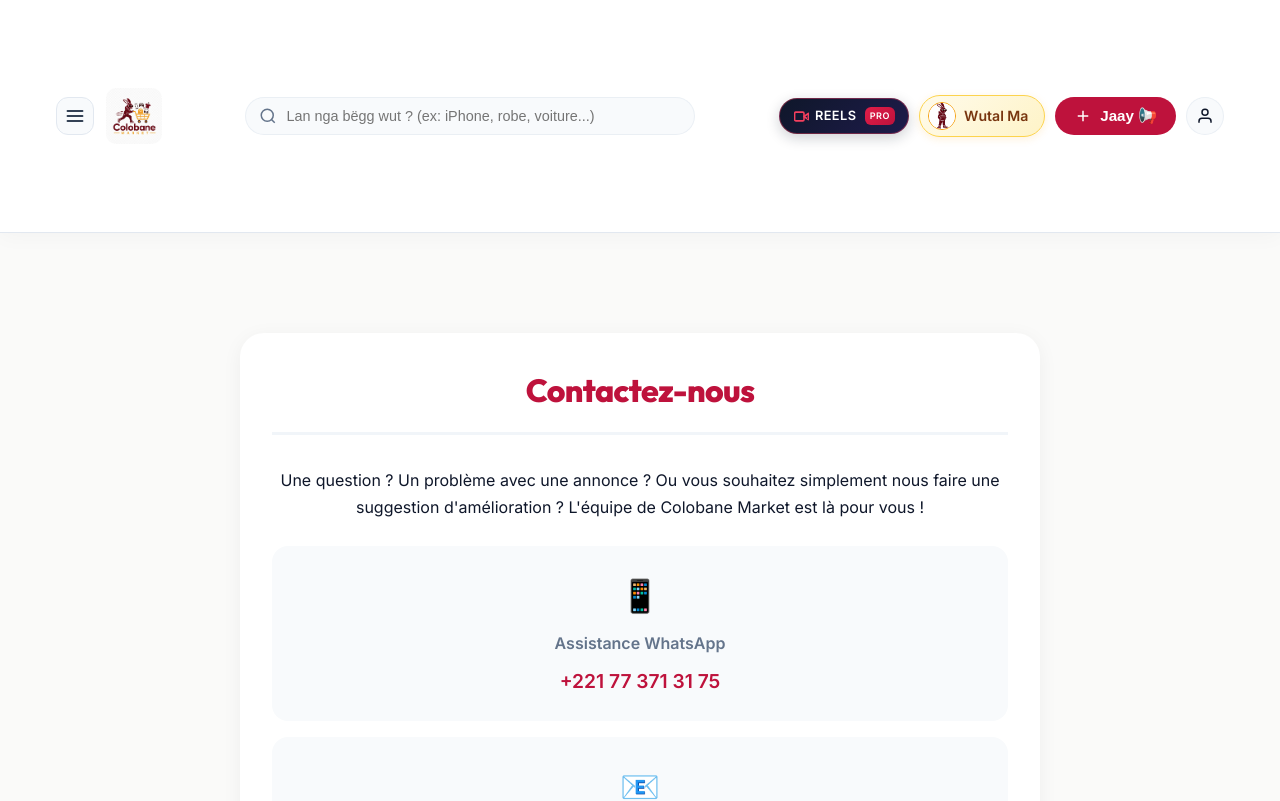
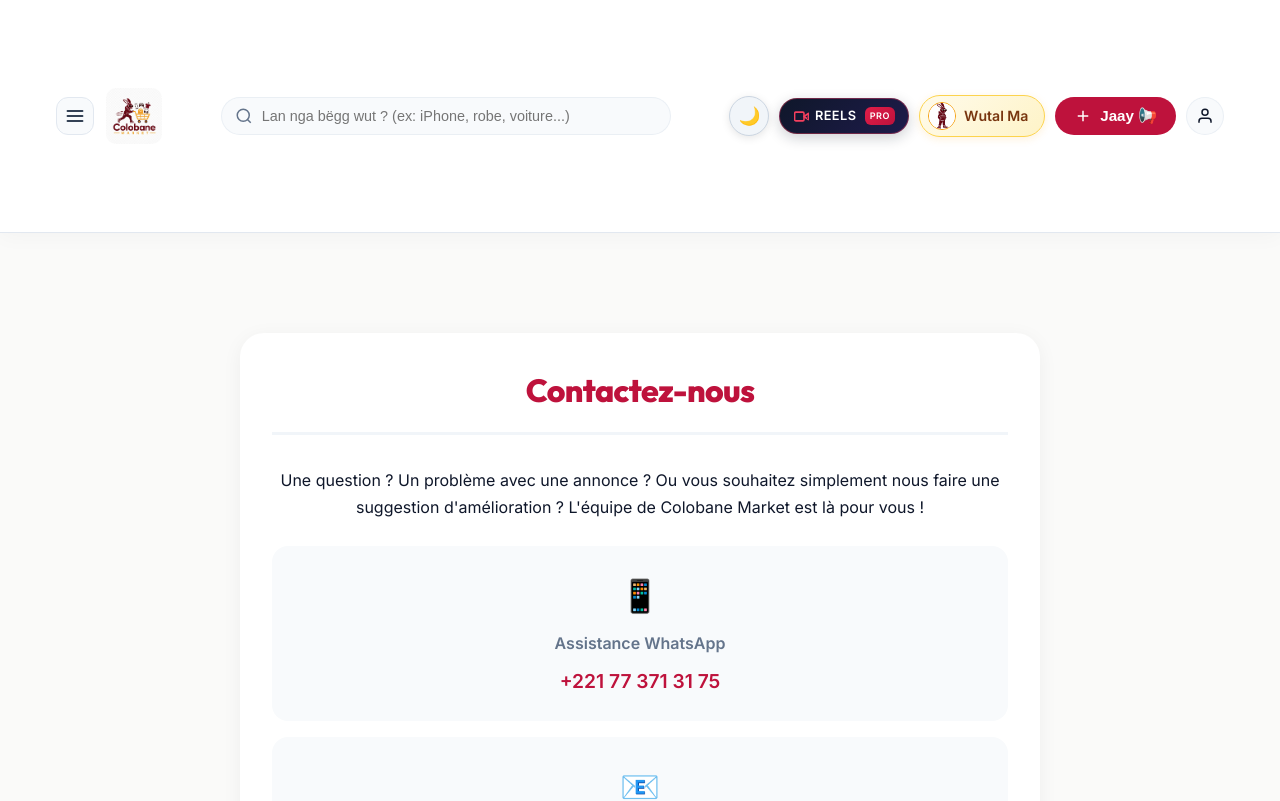
Before and after one commit to colways27-cell/colobane-market, a React (Vite) app: page /contact in a window 1280 px wide. Shown: the top 801 px of the page. Built offline with nearby package versions, Linux system fonts and the light colour scheme.

Commit message:
feat: add Dark Mode Luxe theme toggle and offline PWA status indicator

```diff
--- a/src/components/Navbar.jsx
+++ b/src/components/Navbar.jsx
@@ -16,6 +16,37 @@ const Navbar = () => {
   const [showNotificationsDrawer, setShowNotificationsDrawer] = useState(false);
   const [isInfosOpen, setIsInfosOpen] = useState(false);
   const [isAdmin, setIsAdmin] = useState(false);
+  const [isOnline, setIsOnline] = useState(navigator.onLine);
+  const [theme, setTheme] = useState(() => {
+    try {
+      return localStorage.getItem('colobane_theme') || 'light';
+    } catch (e) {
+      return 'light';
+    }
+  });
+
+  useEffect(() => {
+    document.documentElement.setAttribute('data-theme', theme);
+  }, [theme]);
+
+  useEffect(() => {
+    const handleOnline = () => setIsOnline(true);
+    const handleOffline = () => setIsOnline(false);
+    window.addEventListener('online', handleOnline);
+    window.addEventListener('offline', handleOffline);
+    return () => {
+      window.removeEventListener('online', handleOnline);
+      window.removeEventListener('offline', handleOffline);
+    };
+  }, []);
+
+  const toggleTheme = () => {
+    const nextTheme = theme === 'light' ? 'dark' : 'light';
+    setTheme(nextTheme);
+    localStorage.setItem('colobane_theme', nextTheme);
+    document.documentElement.setAttribute('data-theme', nextTheme);
+    toast.success(nextTheme === 'dark' ? '🌙 Mode Sombre Luxe activé !' : '☀️ Mode Clair activé !');
+  };
 
   const isProductPage = location.pathname.startsWith('/product/');
 
@@ -103,7 +134,12 @@ const Navbar = () => {
 
   return (
     <>
-      <header className="navbar-header" style={{ position: 'sticky', top: 0, zIndex: 100, background: 'rgba(255, 255, 255, 0.96)', backdropFilter: 'blur(12px)', borderBottom: '1px solid #E2E8F0', boxShadow: '0 4px 20px rgba(0,0,0,0.03)' }}>
+      {!isOnline && (
+        <div style={{ background: 'linear-gradient(135deg, #BE123C 0%, #9F1239 100%)', color: 'white', padding: '6px 12px', textAlign: 'center', fontSize: '0.82rem', fontWeight: 800, display: 'flex', alignItems: 'center', justifyContent: 'center', gap: '8px', zIndex: 1100 }}>
+          <span>📡 Mode Hors-Ligne Actif — Navigation sur le contenu en cache PWA</span>
+        </div>
+      )}
+      <header className="navbar-header" style={{ position: 'sticky', top: 0, zIndex: 100, background: theme === 'dark' ? 'rgba(15, 23, 42, 0.95)' : 'rgba(255, 255, 255, 0.96)', backdropFilter: 'blur(12px)', borderBottom: theme === 'dark' ? '1px solid #1E293B' : '1px solid #E2E8F0', boxShadow: '0 4px 20px rgba(0,0,0,0.03)' }}>
         <div className="section-container" style={{ display: 'flex', alignItems: 'center', justifyContent: 'space-between', height: '72px', padding: '0 1rem' }}>
 
           {/* Left: Logo */}
@@ -111,7 +147,7 @@ const Navbar = () => {
             <button
               className="active-scale"
               onClick={handleMenuClick}
-              style={{ background: '#F8FAFC', border: '1px solid #E2E8F0', borderRadius: '12px', cursor: 'pointer', padding: '8px', color: '#334155', display: 'flex', alignItems: 'center', justifyContent: 'center' }}
+              style={{ background: theme === 'dark' ? '#1E293B' : '#F8FAFC', border: theme === 'dark' ? '1px solid #334155' : '1px solid #E2E8F0', borderRadius: '12px', cursor: 'pointer', padding: '8px', color: theme === 'dark' ? '#F8FAFC' : '#334155', display: 'flex', alignItems: 'center', justifyContent: 'center' }}
               aria-label="Menu"
             >
               <svg width="20" height="20" viewBox="0 0 24 24" fill="none" stroke="currentColor" strokeWidth="2.2" strokeLinecap="round" strokeLinejoin="round"><line x1="3" y1="12" x2="21" y2="12"></line><line x1="3" y1="6" x2="21" y2="6"></line><line x1="3" y1="18" x2="21" y2="18"></line></svg>
@@ -127,7 +163,7 @@ const Navbar = () => {
             <input
               type="text"
               placeholder="Lan nga bëgg wut ? (ex: iPhone, robe, voiture...)"
-              style={{ width: '100%', padding: '0.6rem 1rem 0.6rem 2.5rem', borderRadius: 'var(--radius-pill)', border: '1px solid var(--border-color)', background: '#F8FAFC', outline: 'none', fontSize: '0.9rem' }}
+              style={{ width: '100%', padding: '0.6rem 1rem 0.6rem 2.5rem', borderRadius: 'var(--radius-pill)', border: '1px solid var(--border-color)', background: theme === 'dark' ? '#1E293B' : '#F8FAFC', color: theme === 'dark' ? '#F8FAFC' : 'inherit', outline: 'none', fontSize: '0.9rem' }}
               onKeyDown={(e) => {
                 if (e.key === 'Enter' && e.target.value.trim() !== '') {
                   navigate(`/explore?q=${encodeURIComponent(e.target.value.trim())}`);
@@ -137,8 +173,29 @@ const Navbar = () => {
             <svg style={{ position: 'absolute', left: '14px', top: '50%', transform: 'translateY(-50%)', color: 'var(--text-muted)' }} width="18" height="18" viewBox="0 0 24 24" fill="none" stroke="currentColor" strokeWidth="2"><circle cx="11" cy="11" r="8"/><line x1="21" y1="21" x2="16.65" y2="16.65"/></svg>
           </div>
 
-          {/* Right: Publish Button & Profile */}
+          {/* Right: Theme Toggle, Publish Button & Profile */}
           <div style={{ display: 'flex', alignItems: 'center', gap: '0.6rem' }}>
+            {/* Theme Toggle Button */}
+            <button
+              onClick={toggleTheme}
+              className="active-scale"
+              title={theme === 'dark' ? 'Passer en mode clair' : 'Passer en mode sombre luxe'}
+              style={{
+                background: theme === 'dark' ? 'linear-gradient(135deg, #1E1B4B 0%, #312E81 100%)' : '#F1F5F9',
+                border: theme === 'dark' ? '1px solid #4338CA' : '1px solid #CBD5E1',
+                borderRadius: '50%',
+                width: '40px',
+                height: '40px',
+                display: 'flex',
+                alignItems: 'center',
+                justifyContent: 'center',
+                cursor: 'pointer',
+                fontSize: '1.1rem',
+                boxShadow: '0 2px 8px rgba(0,0,0,0.1)'
+              }}
+            >
+              {theme === 'dark' ? '☀️' : '🌙'}
+            </button>
             <Link
               to="/reels"
               className="active-scale hover-lift"
--- a/src/index.css
+++ b/src/index.css
@@ -29,6 +29,31 @@
 
   --transition: all 0.3s cubic-bezier(0.25, 0.8, 0.25, 1);
   --transition-spring: all 0.5s cubic-bezier(0.34, 1.56, 0.64, 1);
+}
+
+/* 🌙 Mode Sombre Luxe (Dark Mode Theme) */
+[data-theme="dark"] {
+  --bg-color: #09090b;
+  --card-bg: rgba(24, 24, 27, 0.85);
+  --text-main: #f8fafc;
+  --text-muted: #94a3b8;
+  --border-color: rgba(51, 65, 85, 0.6);
+  --shadow-sm: 0 4px 14px -2px rgba(0, 0, 0, 0.4);
+  --shadow-md: 0 12px 32px -4px rgba(0, 0, 0, 0.5);
+  --primary-light: rgba(190, 18, 60, 0.2);
+}
+
+[data-theme="dark"] body {
+  background-color: #09090b !important;
+  color: #f8fafc !important;
+}
+
+[data-theme="dark"] .product-card,
+[data-theme="dark"] .glass-panel,
+[data-theme="dark"] .modal-content {
+  background: #18181b !important;
+  border-color: #27272a !important;
+  color: #f8fafc !important;
 }
 
 * {
```
